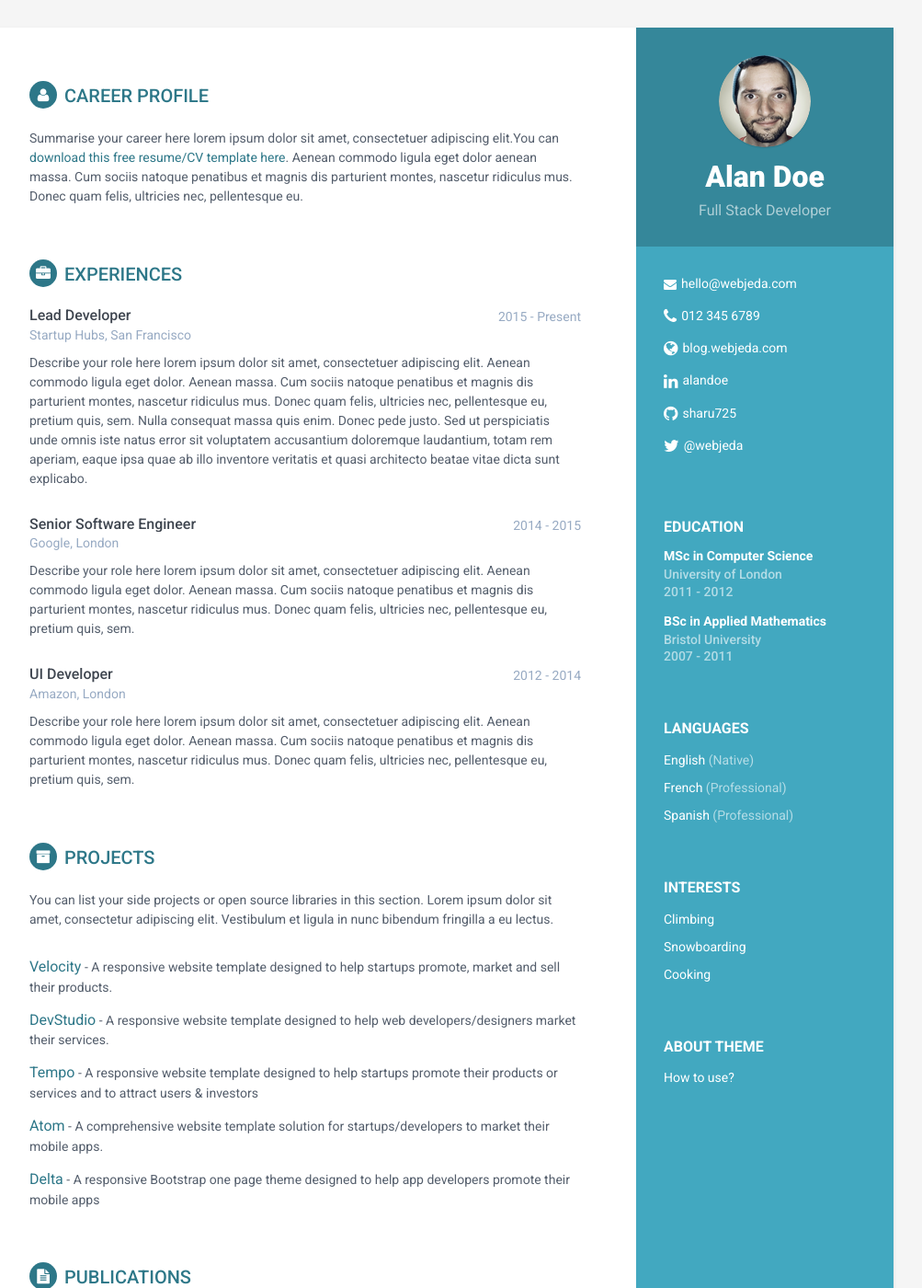
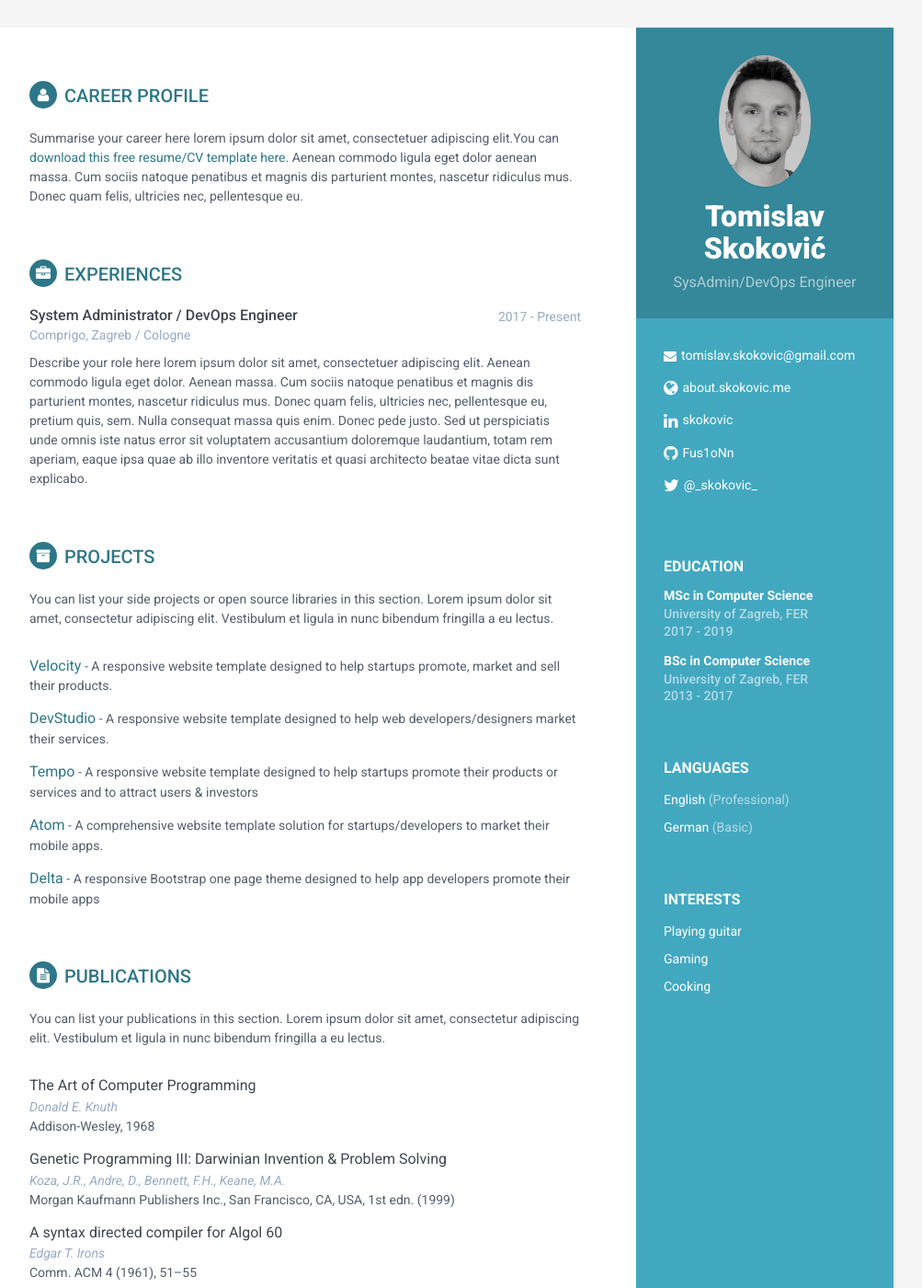
Before and after one commit to Fus1oNn/Fus1oNn.github.io, a Jekyll site: the page built from index.html, in a window 1280 px wide and 1400 px high. Shown: the whole window at 92% size, without its empty margins (168-1171 px from the left). Built offline with Jekyll 4.4.1, drawn with Linux system fonts in a browser that asks for light colours; some of the changed text lies outside the part shown.

Commit message:
Change basic info

```diff
--- a/_data/data.yml
+++ b/_data/data.yml
@@ -4,40 +4,38 @@
 
 sidebar:
     # Site Settings
-    title: My Resume
-    url: 'http://webjeda.com'
-    about: true # set to False or comment line if you want to remove the "How to use?" in the sidebar
+    title: About
+    url: 'https://about.skokovic.me'
+    about: false # set to False or comment line if you want to remove the "How to use?" in the sidebar
 
     # Profile information
-    name: Alan Doe
-    tagline: Full Stack Developer
-    pic: profile.png  #place a 100x100 picture inside /assets/images/ folder and provide the name of the file below
+    name: Tomislav Skoković
+    tagline: SysAdmin/DevOps Engineer
+    pic: profile2.jpeg  #place a 100x100 picture inside /assets/images/ folder and provide the name of the file below
 
     # Sidebar links
-    email: hello@webjeda.com
-    phone: 012 345 6789
-    website: blog.webjeda.com #do not add http://
-    linkedin: alandoe
-    github: sharu725
-    twitter: '@webjeda'
+    email: tomislav.skokovic@gmail.com
+    #phone: 012 345 6789
+    website: about.skokovic.me #do not add http://
+    linkedin: skokovic
+    github: Fus1oNn
+    twitter: '@_skokovic_'
 
     languages:
         - language:
           idiom: English
-          level: Native
-        - language:
-          idiom: French
           level: Professional
         - language:
-          idiom: Spanish
-          level: Professional
+          idiom: German
+          level: Basic
+
 
     interests:
         - interest:
-          item: Climbing
+          item: Playing guitar
           link:
         - interest:
-          item: Snowboarding
+          item: Gaming
           link:
         - interest:
           item: Cooking
@@ -56,17 +54,17 @@ career-profile:
 studies:
     - education:
       degree: MSc in Computer Science
-      university: University of London
-      time: 2011 - 2012
+      university: University of Zagreb, FER
+      time: 2017 - 2019
       details: "Describe your study here lorem ipsum dolor sit amet, consectetuer adipiscing
       elit. Aenean commodo ligula eget dolor. Aenean massa. Cum sociis natoque penatibus et
       magnis dis parturient montes, nascetur ridiculus mus. Donec quam felis, ultricies nec,
       pellentesque eu, pretium quis, sem."
 
     - education:
-      degree: BSc in Applied Mathematics
-      university: Bristol University
-      time: 2007 - 2011
+      degree: BSc in Computer Science
+      university: University of Zagreb, FER
+      time: 2013 - 2017
       details: "Describe your study here lorem ipsum dolor sit amet, consectetuer adipiscing
       elit. Aenean commodo ligula eget dolor. Aenean massa. Cum sociis natoque penatibus et
       magnis dis parturient montes, nascetur ridiculus mus. Donec quam felis, ultricies nec,
@@ -79,20 +77,10 @@ experiences:
 
 
     experiences:
-        - role: Lead Developer
-          time: 2015 - Present
-          company: Startup Hubs, San Francisco
+        - role: System Administrator / DevOps Engineer
+          time: 2017 - Present
+          company: Comprigo, Zagreb / Cologne
           details: Describe your role here lorem ipsum dolor sit amet, consectetuer adipiscing elit. Aenean commodo ligula eget dolor. Aenean massa. Cum sociis natoque penatibus et magnis dis parturient montes, nascetur ridiculus mus. Donec quam felis, ultricies nec, pellentesque eu, pretium quis, sem. Nulla consequat massa quis enim. Donec pede justo. Sed ut perspiciatis unde omnis iste natus error sit voluptatem accusantium doloremque laudantium, totam rem aperiam, eaque ipsa quae ab illo inventore veritatis et quasi architecto beatae vitae dicta sunt explicabo.
-
-        - role: Senior Software Engineer
-          time: 2014 - 2015
-          company: Google, London
-          details: Describe your role here lorem ipsum dolor sit amet, consectetuer adipiscing elit. Aenean commodo ligula eget dolor. Aenean massa. Cum sociis natoque penatibus et magnis dis parturient montes, nascetur ridiculus mus. Donec quam felis, ultricies nec, pellentesque eu, pretium quis, sem.
-
-        - role: UI Developer
-          time: 2012 - 2014
-          company: Amazon, London
-          details: Describe your role here lorem ipsum dolor sit amet, consectetuer adipiscing elit. Aenean commodo ligula eget dolor. Aenean massa. Cum sociis natoque penatibus et magnis dis parturient montes, nascetur ridiculus mus. Donec quam felis, ultricies nec, pellentesque eu, pretium quis, sem.
 
 
 projects:
@@ -169,4 +157,4 @@ skills:
 
 
 footer:
-    text: 'Designed with <i class="fa fa-heart"></i> by <a href="http://themes.3rdwavemedia.com" target="_blank" rel="nofollow">Xiaoying Riley</a> for developers'
+  #  text: 'Designed with <i class="fa fa-heart"></i> by <a href="http://themes.3rdwavemedia.com" target="_blank" rel="nofollow">Xiaoying Riley</a> for developers'
```
Also changed, not shown: assets/images/profile2.jpeg (added).
